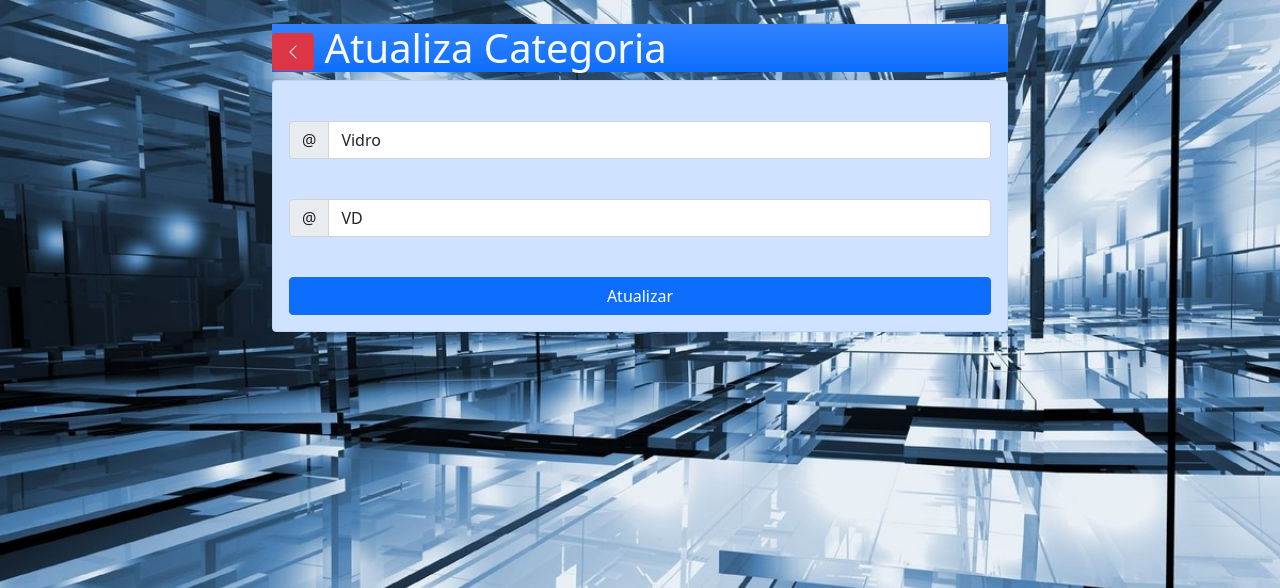
After one commit to Cardosojr0202/projeto_vidro, a PHP site: page /categoria_atualiza.php?id_categoria=1 in a window 1280 px wide. The commit adds this page. Shown: the top 588 px of the page. Run offline with PHP 8.4, Linux system fonts and the light colour scheme; data comes from the database, SQL or seed files in the repository.

Commit message:
atualiza e list

```diff
--- /dev/null
+++ b/admin/categoria_atualiza.php
@@ -0,0 +1,107 @@
+<?php
+include("../connection/connection.php");
+
+// variáveis globais
+$table = "tb_categoria";
+$campo_fil = "id_categoria";
+
+if($_POST){
+    mysqli_select_db($conexao,$database_conn);
+
+    // Receber os dados do formulário
+    $sigla_categoria = $_POST['sigla_categoria'];
+    $rotulo_categoria = $_POST['rotulo_categoria'];
+
+    // Campo para filtrar o registro (WHERE)
+    $filtro_up = $_POST['id_categoria'];
+
+    // Inserção dos dados
+    $upSQL = "UPDATE ".$table."
+             SET sigla_categoria = '".$sigla_categoria."',
+                rotulo_categoria = '".$rotulo_categoria."'
+             WHERE ".$campo_fil."='".$filtro_up."'
+            ";
+    $result = $conexao->query($upSQL);
+
+    // Após a ação a página será redirecionada
+    $destino = "categoria_lista.php";
+    if(mysqli_insert_id($conexao)){
+        header("Location: $destino");
+    }else{
+        header("Location: $destino");
+    };
+};
+// Consulta para trazer e filtrar os dados
+mysqli_select_db($conexao,$database_conn);
+$fil_select = $_GET['id_categoria'];
+$consul = "SELECT *
+          FROM ".$table."
+          WHERE ".$campo_fil."=".$fil_select."
+        ";
+$list = $conexao->query($consul);
+$row = $list->fetch_assoc();
+$totalrow = ($list)->num_rows;
+?>
+
+<!DOCTYPE html>
+<html lang="pt-br">
+<head>
+    <meta charset="UTF-8">
+    <meta http-equiv="X-UA-Compatible" content="IE=edge">
+    <meta name="viewport" content="width=device-width, initial-scale=1.0">
+    <title> Categoria - Atualiza</title>
+    <link rel="stylesheet" href="../css/bootstrap.min.css" >
+    <!-- Link para CSS específico -->
+    <link rel="stylesheet" href="../css/meu_estilo.css">
+    <!-- Link para icones do bootstrap -->
+    <link rel="stylesheet" href="https://cdn.jsdelivr.net/npm/bootstrap-icons@1.8.2/font/bootstrap-icons.css">
+</head>
+<body class="fundofixo">
+    <main class="container">
+        <div class="row">
+            <div class="mx-auto col-8"><br>
+                <h1 class="text-light bg-primary bg-gradient">
+                    <a href="categoria_lista.php" >
+                        <button class="btn btn-danger" type="button">
+                            <span class="bi bi-chevron-left" aria-hidden="true"></span>
+                        </button>
+                    </a>
+                    Atualiza Categoria
+                </h1>
+                <div class="thumbnail">
+                    <div class="alert alert-primary">
+                        <form action="categoria_insere.php" name="form_categoria_insere" id="form_categoria_insere" method="post" enctype="multipart/form-data">
+
+                            <input type="hidden" name="id_tipo" id="id_tipo" value="<?php echo $row['id_categoria']; ?>">
+
+                            <br>
+                            <!-- input rotulo_categoria -->
+                            <div class="input-group mb-3">
+                                <span class="input-group-text" id="basic-addon1">@</span>
+                                <input type="text" name="rotulo_categoria" id="rotulo_categoria" aria-label="Rótulo" aria-describedby="basic-addon1" maxlength="15" placeholder="Rótulo" class="form-control" required value="<?php echo $row['rotulo_categoria']; ?>">
+                            </div>
+                            <!-- fecha rotulo_categoria -->
+
+                            <br>
+                            <!-- input sigla_categoria -->
+                            <div class="input-group mb-3">
+                                <span class="input-group-text" id="basic-addon1">@</span>
+                                <input type="text" aria-label="Sigla" aria-describedby="basic-addon1" name="sigla_categoria" id="sigla_categoria" placeholder="Sigla" class="form-control" required value="<?php echo $row['sigla_categoria']; ?>">
+                            </div>
+                            <!-- fecha sigla_categoria -->
+
+                            <br>
+                            <!-- Botão enviar -->
+                            <input type="submit" value="Atualizar" name="Atualizar" id="Atualizar" role="button" class="btn col-12 btn-primary">
+                        </form>
+                    </div><!-- fecha alert -->
+                </div><!-- fecha thumbnail -->
+            </div><!-- fecha dimensionamento -->
+        </div><!-- Fecha row -->
+    </main>
+
+    <!-- Link arquivos bootstrap script js -->
+    <script src="../js/bootstrap.bundle.min.js"></script>
+    <script src="../js/bootstrap.min.js"></script>
+</body>
+</html>
```
Also changed, not shown: admin/categoria_lista.php (+11 -10 lines).
